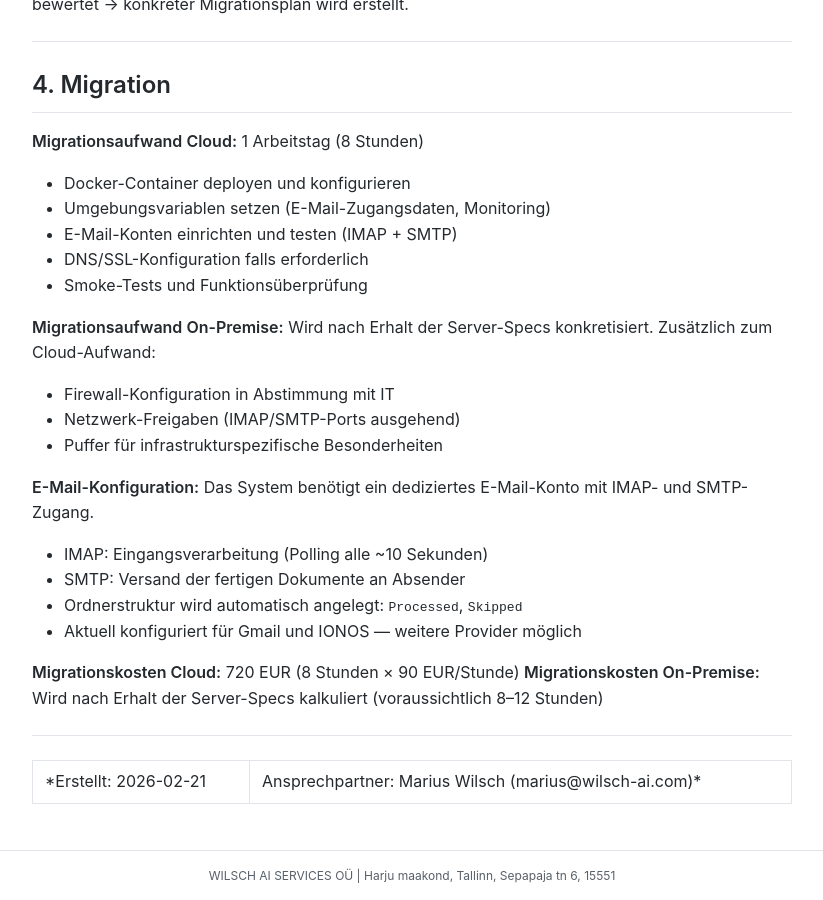
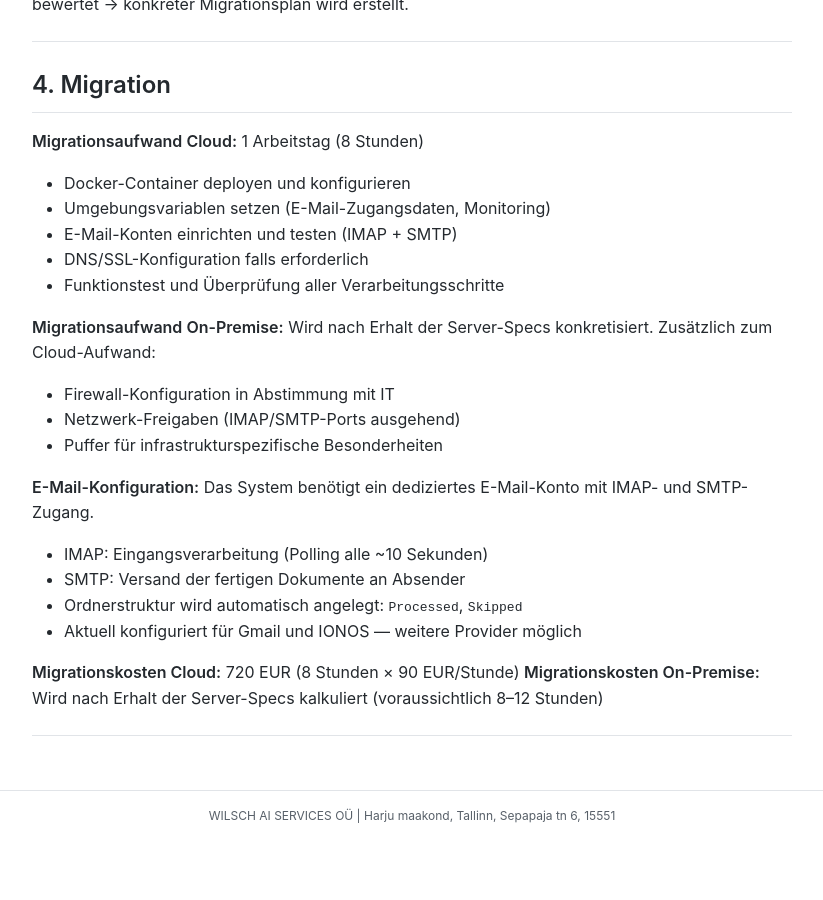
Before and after one commit to MariusWilsch/public-wilsch-ai-pages, a Jekyll site: the page built from project/rohdex/hosting-anforderungen-kunde.md, in a window 1280 px wide and 900 px high, scrolled down 2495 px. Shown: the whole window, without its empty margins (228-1051 px from the left). Built offline with Jekyll 4.4.1, drawn with Linux system fonts in a browser that asks for light colours; our own code applies the rules of GitHub Pages for plain Markdown files; after the commit the page ends 3336 px from its top, so only the background shows below that.

Commit message:
Sync from hippocampus 2026-02-21

```diff
--- a/project/rohdex/hosting-anforderungen-kunde.md
+++ b/project/rohdex/hosting-anforderungen-kunde.md
@@ -87,7 +87,7 @@ Beide Anbieter sind für diese Systemgröße mehr als ausreichend.
 - Umgebungsvariablen setzen (E-Mail-Zugangsdaten, Monitoring)
 - E-Mail-Konten einrichten und testen (IMAP + SMTP)
 - DNS/SSL-Konfiguration falls erforderlich
-- Smoke-Tests und Funktionsüberprüfung
+- Funktionstest und Überprüfung aller Verarbeitungsschritte
 
 **Migrationsaufwand On-Premise:** Wird nach Erhalt der Server-Specs konkretisiert. Zusätzlich zum Cloud-Aufwand:
 - Firewall-Konfiguration in Abstimmung mit IT
@@ -106,5 +106,3 @@ Das System benötigt ein dediziertes E-Mail-Konto mit IMAP- und SMTP-Zugang.
 **Migrationskosten On-Premise:** Wird nach Erhalt der Server-Specs kalkuliert (voraussichtlich 8–12 Stunden)
 
 ---
-
-*Erstellt: 2026-02-21 | Ansprechpartner: Marius Wilsch (marius@wilsch-ai.com)*
```
